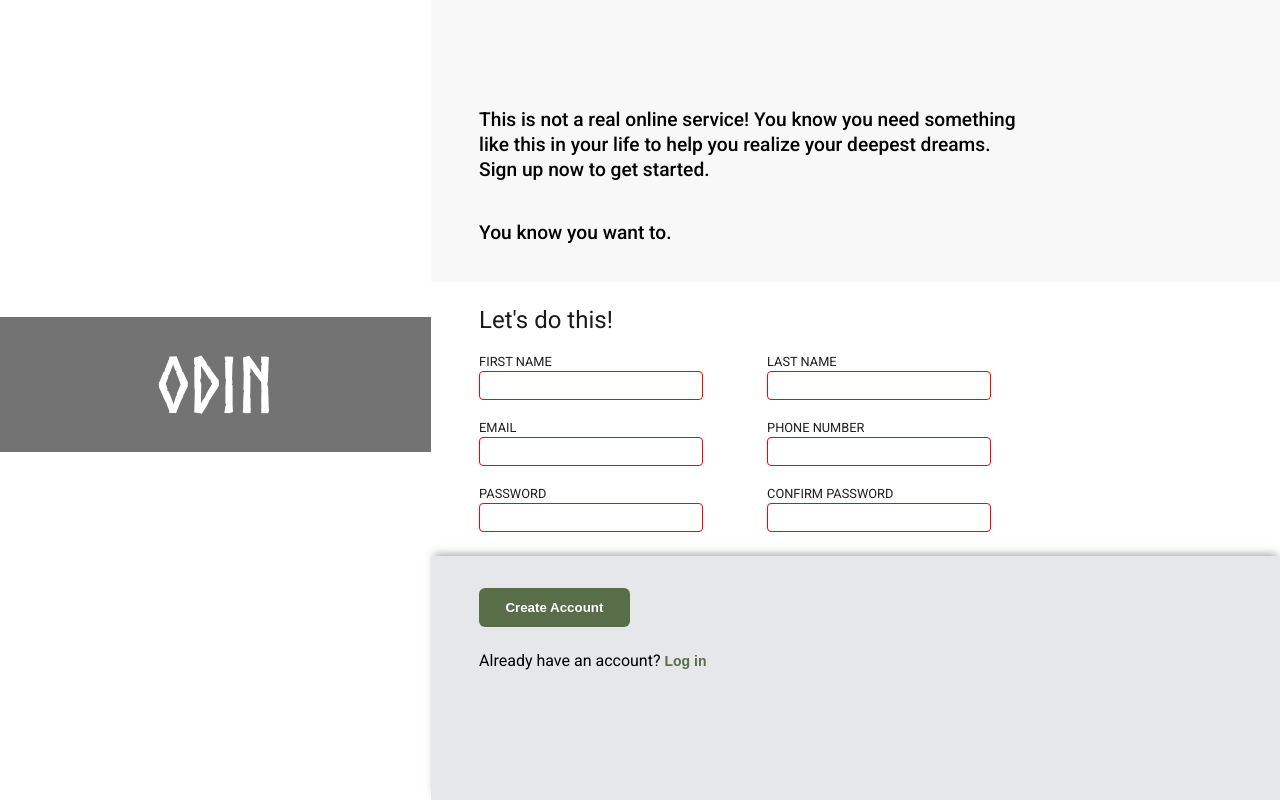
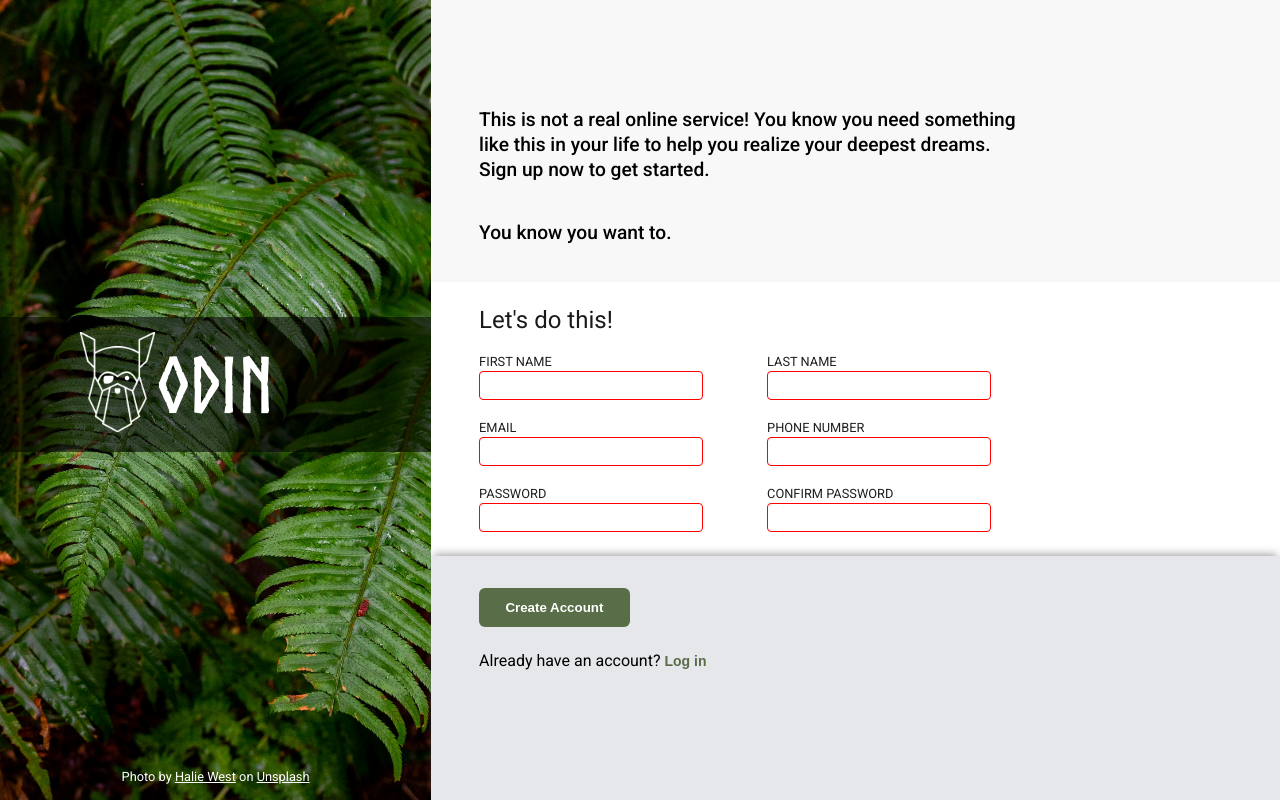
Before and after one commit to NikolozKereselidze/sign-up-form, a plain HTML site: page index.html in a window 1280 px wide. Drawn offline with Linux system fonts and the light colour scheme; the site is published under a folder, as on GitHub Pages, so addresses that start at the root find nothing.

Commit message:
fix bug: image not showing up on Github pages

```diff
--- a/styles.css
+++ b/styles.css
@@ -157,7 +157,7 @@ form > h2 {
 
 /* IMAGE SECTION */
 .image-section {
-  background: no-repeat center url(/images/background-image.jpg);
+  background: no-repeat center url("images/background-image.jpg");
   background-size: cover;
   width: 650px;
   display: flex;
@@ -185,7 +185,7 @@ form > h2 {
 
 .sidebar-text::before {
   content: " ";
-  background: no-repeat center url(/images/odin-lined.png);
+  background: no-repeat center url("images/odin-lined.png");
   background-size: cover;
   position: absolute;
 
```
